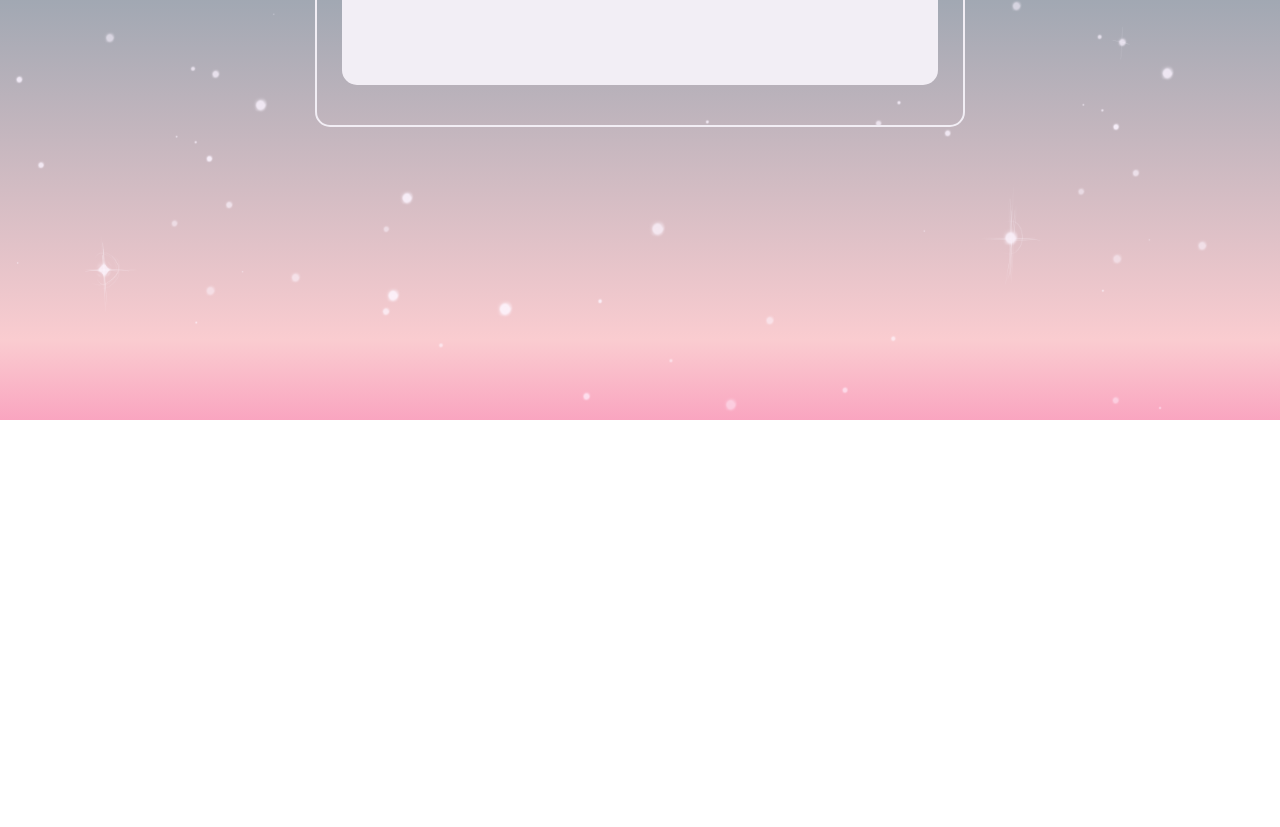
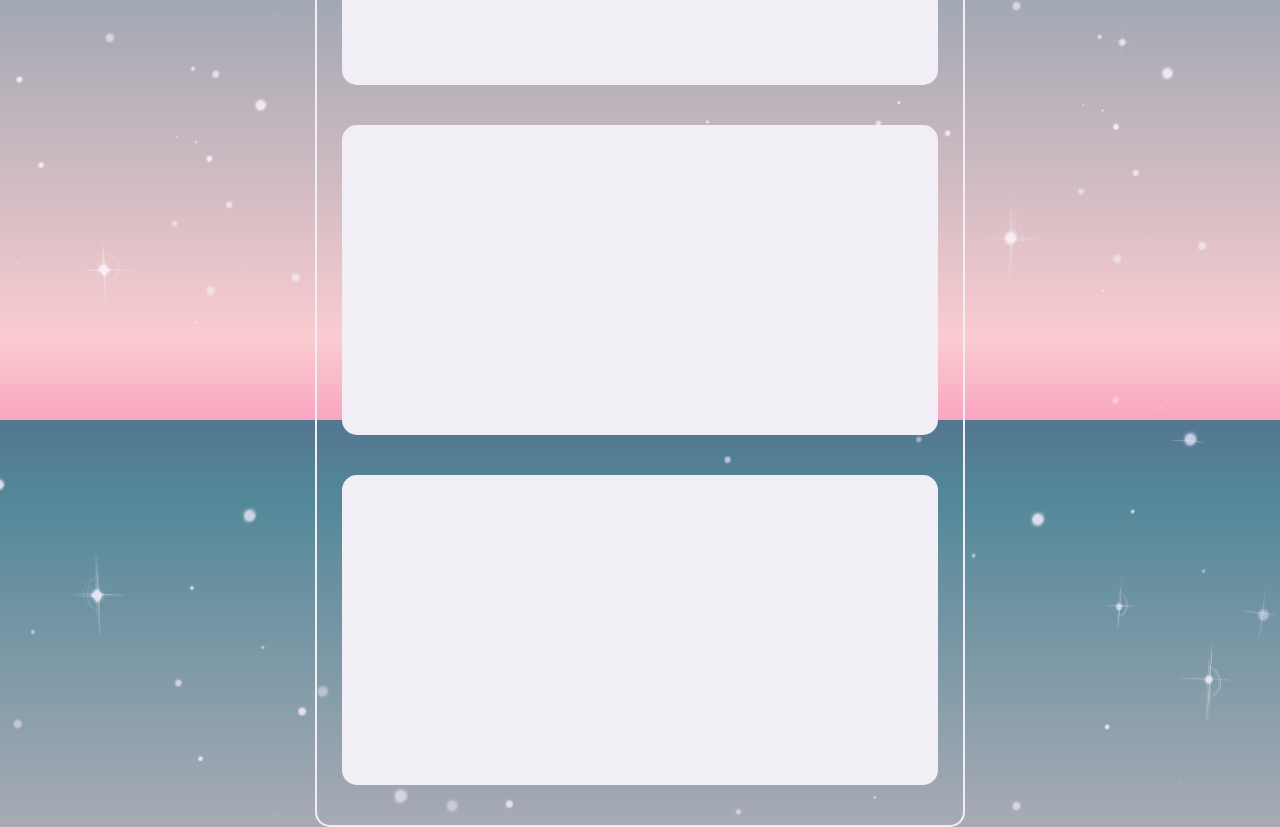
Before and after one commit to ttheseus/ttheseus.github.io, a plain HTML site: page art-commissions.html in a window 1280 px wide. Shown: the part 380-1207 px from the top of the page. Before the commit the page ends 800 px from the top, so only its background shows below. Drawn offline with nearby package versions, Linux system fonts and the light colour scheme.

Commit message:
Update art-commissions.html

```diff
--- a/art-commissions.html
+++ b/art-commissions.html
@@ -11,6 +11,10 @@
     <link rel="preconnect" href="https://fonts.gstatic.com" crossorigin>
     <link href="https://fonts.googleapis.com/css2?family=Nunito:ital,wght@0,200..1000;1,200..1000&display=swap"
         rel="stylesheet">
+
+    <link rel="preconnect" href="https://fonts.googleapis.com">
+    <link rel="preconnect" href="https://fonts.gstatic.com" crossorigin>
+    <link href="https://fonts.googleapis.com/css2?family=Inconsolata:wght@200..900&display=swap" rel="stylesheet">
 </head>
 
 <body>
@@ -22,5 +26,13 @@
         <div class="content-container-AC">
 
         </div>
+
+        <div class="content-container-AC">
+
+        </div>
+
+        <div class="content-container-AC">
+
+        </div>
     </div>
 </body>
```
Lines whose indentation alone changed are shown as unchanged.
